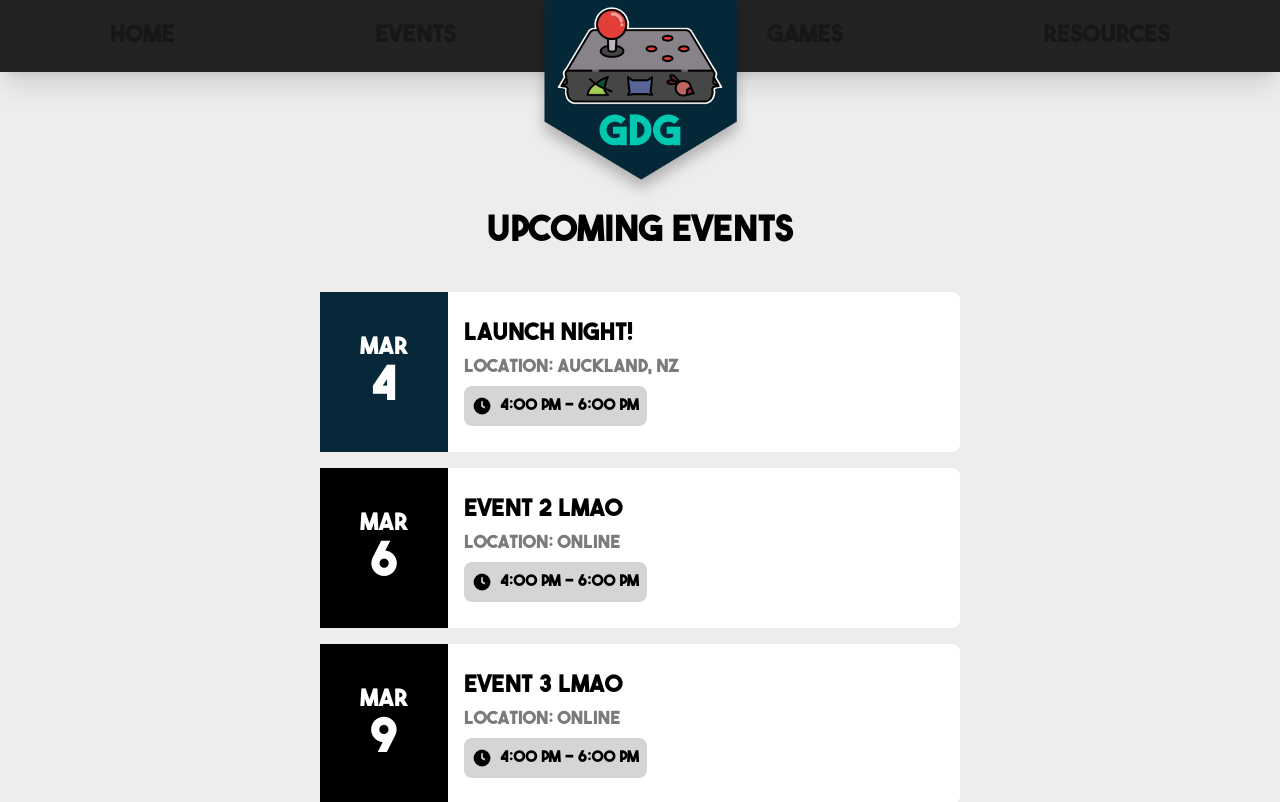
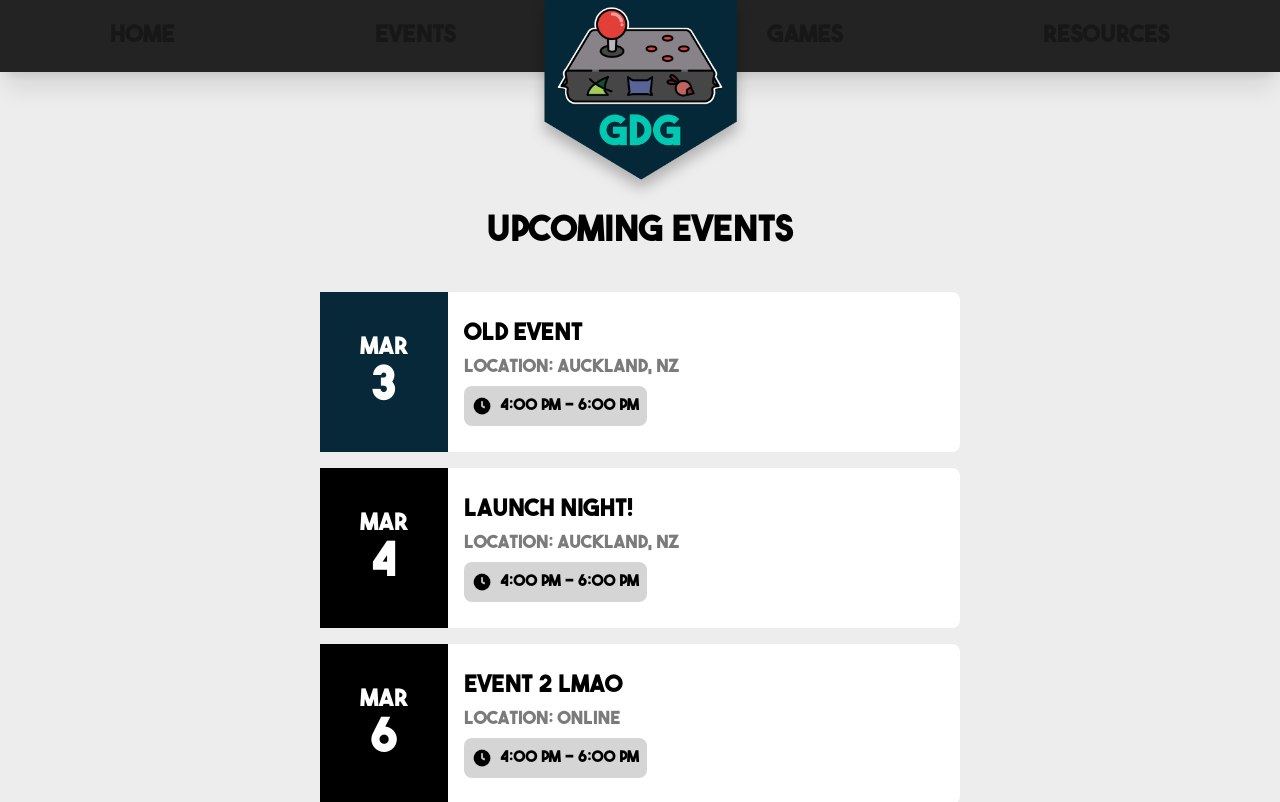
Before and after one commit to VyomeshJ/GDG_Website, a Next.js app: page /events in a window 1280 px wide. Shown: the top 802 px of the page. Built offline with nearby package versions, Linux system fonts and the light colour scheme.

Commit message:
changed the game link to

```diff
--- a/app/events/page.tsx
+++ b/app/events/page.tsx
@@ -16,17 +16,21 @@ export default function Home() {
       <main className="flex-1 flex flex-col">
 
         {/* Header */}
+
         <div className="flex flex-col items-center pt-8">
-          <h1 className="mb-8 font-bold text-4xl text-black pt-[100px] md:pt-[180px]">
+          <h1
+            className={`mb-8 font-bold text-4xl pt-[100px] md:pt-[180px] ${
+              upcomingEvents.length === 0
+                ? "text-transparent"
+                : "text-black"
+            }`}
+          >
             Upcoming Events
           </h1>
         </div>
 
-        {/*
-          Events list
-          - Mobile: page scroll
-          - Desktop: internal scroll
-        */}
+
+        {/* Events list / Empty state */}
         <div
           className="
             flex flex-col items-center w-full
@@ -34,7 +38,18 @@ export default function Home() {
             md:flex-1 md:overflow-y-auto
           "
         >
-          {upcomingEvents.map((event, index) => (
+          {upcomingEvents.length === 0 ? (
+            /* Empty state */
+            <div className="flex flex-col items-center justify-center text-center mt-16 text-[#7b7b7b]">
+              <h2 className="text-2xl font-bold mb-2">
+                No upcoming events
+              </h2>
+              <p className="text-sm md:text-base max-w-md">
+                Please check back later — new events will be announced soon.
+              </p>
+            </div>
+          ) : (
+            upcomingEvents.map((event, index) => (
               <div
                 key={event.id}
                 className="w-[80vw] md:w-[50vw] h-40 bg-white rounded-lg flex items-center m-2"
@@ -78,7 +93,8 @@ export default function Home() {
                   </div>
                 </div>
               </div>
-          ))}
+            ))
+          )}
         </div>
 
       </main>
--- a/app/games/page.tsx
+++ b/app/games/page.tsx
@@ -22,7 +22,7 @@ export default function Home() {
           {games.map((game) => (
             <a
               key={game.id}
-              href={`https://gdg-website-kappa.vercel.app/games/${game.id}`}
+              href={`https://uoagdg.com/games/${game.id}`}
               className={`rounded-xl overflow-hidden ${game.bg} group shadow-lg`}
               target="_blank"
               rel="noopener noreferrer"
--- a/data/events.ts
+++ b/data/events.ts
@@ -2,7 +2,6 @@
 export type Event = {
   id: string;
   title: string;
-  description: string;
   date: string;
   date_month: string; // ISO format
   date_day: string;
@@ -11,11 +10,19 @@ export type Event = {
 };
 
 export const events: Event[] = [
+    {
+        id: "old event",
+        title: "old event",
+        date: "2026-03-03",
+        date_month: "Mar",
+        date_day: "3",
+        time: "4:00 PM - 6:00 PM",
+        location: "Auckland, NZ",
+    },
   {
     id: "Launch Night!",
     title: "Launch Night!",
-    description: "A 48-hour hackathon focused on AI and Web.",
-    date: "04-03-2026",
+    date: "2026-03-04",
     date_month: "Mar",
     date_day: "4",
     time: "4:00 PM - 6:00 PM",
@@ -24,8 +31,7 @@ export const events: Event[] = [
   {
     id: "Event 2 lmao",
     title: "Event 2 lmao",
-    description: "Official launch of my new portfolio.",
-    date: "06-03-2026",
+    date: "2026-03-06",
     date_month: "Mar",
     date_day: "6",
     time: "4:00 PM - 6:00 PM",
@@ -34,8 +40,7 @@ export const events: Event[] = [
   {
     id: "Event 3 lmao",
     title: "Event 3 lmao",
-    description: "Official launch of my new portfolio.",
-    date: "09-03-2026",
+    date: "2026-03-09",
     date_month: "Mar",
     date_day: "9",
     time: "4:00 PM - 6:00 PM",
@@ -44,8 +49,7 @@ export const events: Event[] = [
   {
     id: "Event 4 lmao",
     title: "Event 4 lmao",
-    description: "Official launch of my new portfolio.",
-    date: "12-03-2026",
+    date: "2026-03-12",
     date_month: "Mar",
     date_day: "12",
     time: "4:00 PM - 6:00 PM",
```
Lines whose indentation alone changed are shown as unchanged.
